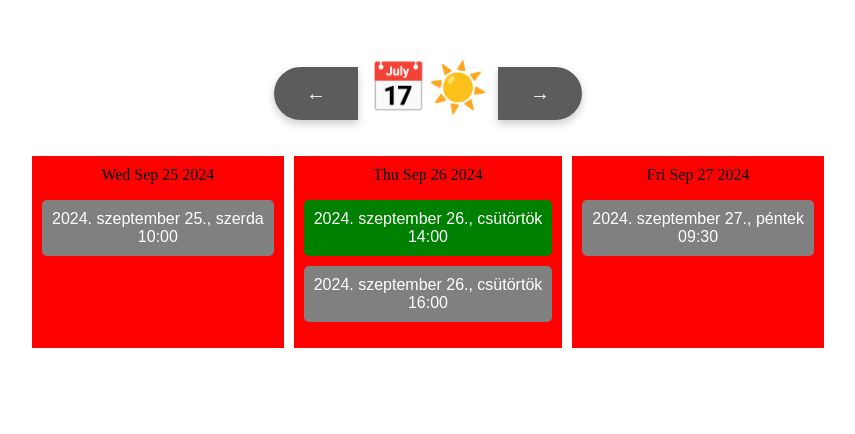
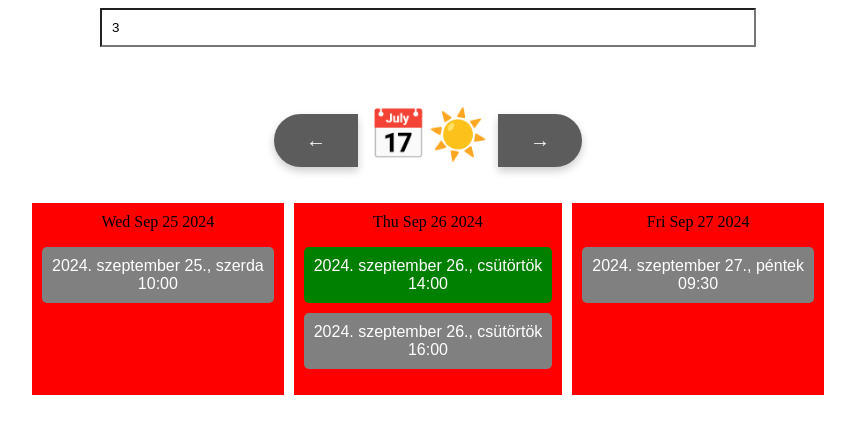
Before and after one commit to somogyiTi2/booker, a React (Create React App) app: page / in a window 1280 px wide. Shown: the top 434 px of the page, without its empty margins (212-1067 px from the left). Built offline with nearby package versions, Linux system fonts and the light colour scheme.

Commit message:
feature/create NumberOfDays component

```diff
--- a/src/App.tsx
+++ b/src/App.tsx
@@ -1,9 +1,10 @@
-import DatePicker from "./components/DatePicker";
+import BookingComponet from "./components/BookingComponet";
 
 function App() {
+
   return (
     <div >
-      <DatePicker/>
+      <BookingComponet />
     </div>
   );
 }
--- /dev/null
+++ b/src/components/BookingComponet.tsx
@@ -0,0 +1,22 @@
+import React, { useState } from 'react';
+import NumberOfDays from "./NumberOfDays";
+import DatePicker from './DatePicker';
+import BookingList from './BookingList';
+
+const BookingComponent = () => {
+    const [numberOfDays, setNumberOfDays] = useState<number>(3);
+
+    let today = new Date();
+    const [selectedDate, setSelectedDate] = useState<Date>(today);
+
+
+    return (
+        <>
+            <NumberOfDays setNumberOfDay={setNumberOfDays} numberOfDays={numberOfDays} />
+            <DatePicker setSelectedDate={setSelectedDate} selectedDate={selectedDate} today={today} />
+            <BookingList date={selectedDate} numberofDays={numberOfDays} />
+        </>
+    );
+};
+
+export default BookingComponent;
--- a/src/components/BookingDate.tsx
+++ b/src/components/BookingDate.tsx
@@ -1,4 +1,4 @@
-import { DateDataType } from "../type/dataType";
+import { DateDataType } from "../type/DataType";
 import styles from '../style/BookingDate.module.css';
 
 const BookingDate = (props: { data: DateDataType }) => {
--- a/src/components/BookingList.tsx
+++ b/src/components/BookingList.tsx
@@ -1,7 +1,7 @@
 import React, { useEffect, useState } from 'react';
-import { DateDataType } from '../type/dataType';
 import BookingDate from './BookingDate';
 import styles from '../style/BookingList.module.css';
+import { DateDataType } from '../type/DataType';
 
 const dummy_data: DateDataType[] = [
     {
@@ -50,10 +50,10 @@ const dummy_data: DateDataType[] = [
     }
 ];
 
-const BookingList: React.FC<{ date: Date }> = ({ date }) => {
+const BookingList: React.FC<{ date: Date, numberofDays: number }> = ({ date, numberofDays }) => {
     const promptDate: Date = date
     const [visibleDates, setVisibleDates] = useState<{ date: Date }[]>([]);
-    const numberOfDays = 3;
+    const numberOfDays = numberofDays;
 
     const makeDays = (many: number, today: Date) => {
         const genDate: { date: Date }[] = [];
--- a/src/components/DatePicker.tsx
+++ b/src/components/DatePicker.tsx
@@ -1,12 +1,9 @@
 import React, { useEffect, useState } from 'react';
 import style from '../style/DatePicker.module.css';
-import BookingList from './BookingList';
-import DatePickerHandler from "react-datepicker";
+import DatePickerHandler, { DatePickerProps } from "react-datepicker";
 import "react-datepicker/dist/react-datepicker.css";
 
-const DatePicker = () => {
-    let today = new Date();
-    const [selectedDate, setSelectedDate] = useState<Date>(today);
+const DatePicker: React.FC<DatePickerProps> = ({ setSelectedDate, selectedDate, today }) => {
     const [startDate, setStartDate] = useState<Date | null>(new Date());
     const [datePickerShow, setDatePickerShow] = useState<boolean>(true)
 
@@ -58,7 +55,6 @@ const DatePicker = () => {
                 <div className={`${style["calendar-icon"]}`} onClick={() => buttonHandler('today')} title="Ma()" >☀️</div>
                 <button className={`${style["arrow-btn"]} ${style.right}`} onClick={() => buttonHandler('plusOneDay')}>→</button>
             </div>
-            <BookingList date={selectedDate} />
         </>
     );
 };
--- /dev/null
+++ b/src/components/NumberOfDays.tsx
@@ -0,0 +1,20 @@
+import React from 'react';
+import style from '../style/NumberOfDays.module.css';
+import { NumberOfDaysProps } from '../type/NumberOfDaysPropsType';
+
+const NumberOfDays: React.FC<NumberOfDaysProps> = ({ setNumberOfDay, numberOfDays }) => {
+    return (
+        <div className={style.inputDiv}>
+            <input
+                className={style.input}
+                type='number'
+                min={1}
+                max={7}
+                onChange={(event) => setNumberOfDay(+event.target.value)}
+                defaultValue={numberOfDays}
+            />
+        </div>
+    );
+};
+
+export default NumberOfDays;
--- /dev/null
+++ b/src/style/NumberOfDays.module.css
@@ -0,0 +1,18 @@
+.input {
+    width: 50%;
+    padding: 10px;
+    background-color: #ffffff;
+    color: black;
+    transition: width 1s ease, background-color 1s ease, color 1s ease;
+}
+
+.inputDiv {
+    display: flex;
+    justify-content: center;
+}
+
+.input:hover {
+    width: 60%;
+    background-color: greenyellow;
+    color: rgb(0, 141, 31)
+}
--- /dev/null
+++ b/src/type/DatePickerPropsType.tsx
@@ -0,0 +1,5 @@
+export interface DatePickerProps {
+    setSelectedDate: (value: Date) => void;
+    selectedDate: Date;
+    today:Date;
+}
--- /dev/null
+++ b/src/type/NumberOfDaysPropsType.tsx
@@ -0,0 +1,4 @@
+export interface NumberOfDaysProps {
+    setNumberOfDay: (value: number) => void;
+    numberOfDays: number;
+}
```
